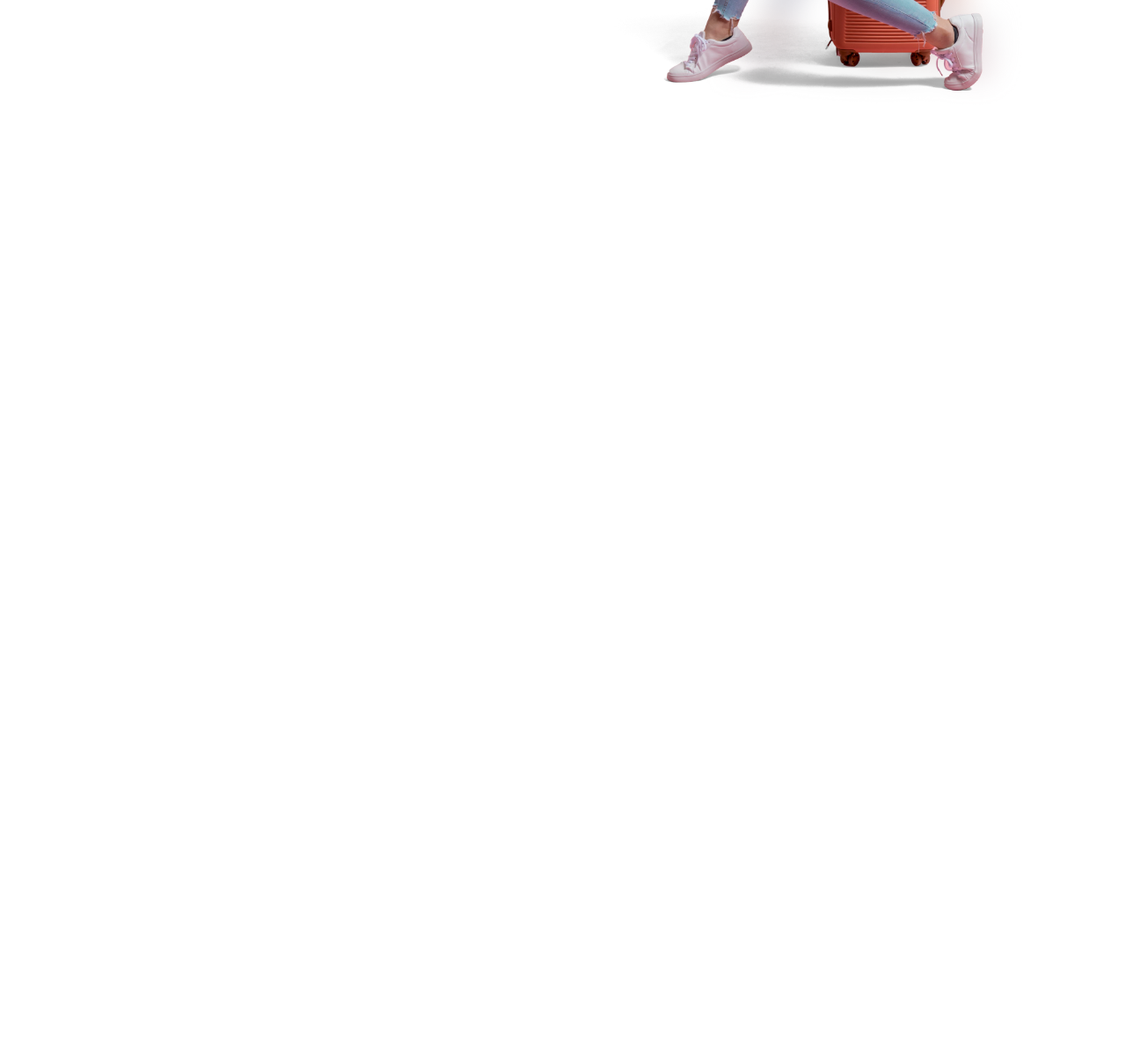
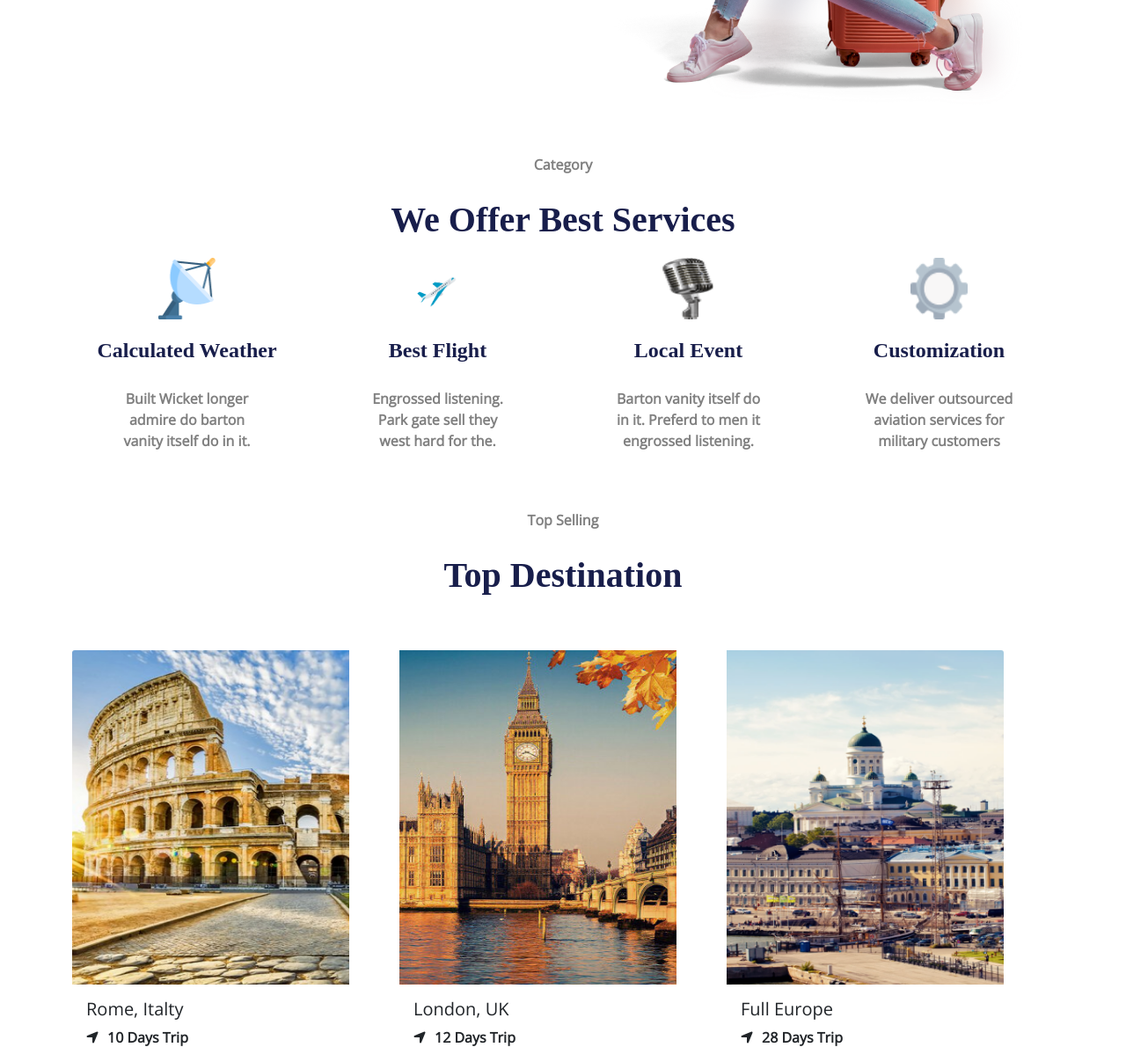
Before and after one commit to tamimhossen/jadoo-travel-agency, a plain HTML site: page index.html in a window 1280 px wide. Shown: the part 500-1707 px from the top of the page at 88% size. Before the commit the page ends 800 px from the top, so only its background shows below. Drawn offline with nearby package versions, Linux system fonts and the light colour scheme; a web font is replaced by a local one.

Commit message:
Destination section done

```diff
--- a/index.html
+++ b/index.html
@@ -69,7 +69,7 @@
 
     <div class="container">
         <div class="row front-banner">
-            <div class="col-md-6">
+            <div class="col-md-6 col-sm-12">
                 <p class="welcome-paragraph">Best Destinations around the world</p>
                 <h1 class="welcome-header">Travel, enjoy <br> and live a new <br> and full life</h1>
                 <p class="welcome-description">Built Wicket longer admire do barton vanity itself do in it. <br> Preferred to sportsmen it engrossed listening. Park gate <br> sell they west hard for the.</p>
@@ -78,13 +78,82 @@
                     <button class="front-play-button"><i class="fas fa-play-circle"></i>Play Demo</button>
                 </div>
             </div>
-            <div class="col-md-6 front-img-col">
+            <div class="col-md-6 col-sm-12 front-img-col">
                 <img src="./images/Traveller 1.png" class="front-banner-img" alt="">
             </div>
         </div>
     </div>
 
     <!-- Front banner ended -->
+
+    <!-- Category Section Started -->
+
+    <div class="container front-banner">
+        <p class="category-paragraph">Category</p>
+        <h1 class="welcome-header text-center">We Offer Best Services</h1>
+        <div class="row">
+            <div class="col-md-3 text-center">
+                <img src="./images/satelite.png" class="category-img" alt="">
+                <h4 class="welcome-header">Calculated Weather</h4>
+                <p class="category-paragraph">Built Wicket longer <br> admire do barton <br> vanity itself do in it.</p>
+            </div>
+            <div class="col-md-3 text-center">
+                <img src="./images/plane.png" class="category-img" alt="">
+                <h4 class="welcome-header">Best Flight</h4>
+                <p class="category-paragraph">Engrossed listening. <br> Park gate sell they <br> west hard for the.</p>
+            </div>
+            <div class="col-md-3 text-center">
+                <img src="./images/microphone.png" class="category-img" alt="">
+                <h4 class="welcome-header">Local Event</h4>
+                <p class="category-paragraph">Barton vanity itself do <br> in it. Preferd to men it <br> engrossed listening. </p>
+            </div>
+            <div class="col-md-3 text-center">
+                <img src="./images/customize.png" class="category-img" alt="">
+                <h4 class="welcome-header">Customization</h4>
+                <p class="category-paragraph">We deliver outsourced <br>
+                    aviation services for <br>
+                    military customers</p>
+            </div>
+        </div>
+    </div>
+
+    <!-- Category Section Ended -->
+
+    <!-- Destination Section Started -->
+
+    <div class="container front-banner">
+        <p class="category-paragraph">Top Selling</p>
+        <h1 class="welcome-header text-center">Top Destination</h1>
+        <!-- Destination Card start -->
+
+        <div class="card-group front-banner">
+            <div class="card">
+              <img src="./images/Rome.png" class="card-img-top" alt="...">
+              <div class="card-body">
+                <h5 class="card-title">Rome, Italty</h5>
+                <p class="card-text"><i class="fas fa-location-arrow"></i>10 Days Trip</p>
+              </div>
+            </div>
+            <div class="card">
+              <img src="./images/london.jpg" class="card-img-top" alt="...">
+              <div class="card-body">
+                <h5 class="card-title">London, UK</h5>
+                <p class="card-text"><i class="fas fa-location-arrow"></i>12 Days Trip</p>
+              </div>
+            </div>
+            <div class="card">
+              <img src="./images/Europe.png" class="card-img-top" alt="...">
+              <div class="card-body">
+                <h5 class="card-title">Full Europe</h5>
+                <p class="card-text"><i class="fas fa-location-arrow"></i>28 Days Trip</p>
+              </div>
+            </div>
+          </div>
+
+        <!-- Destination Card End -->
+    </div>
+
+    <!-- Destination Section Ended -->
     <script src="https://cdn.jsdelivr.net/npm/bootstrap@5.1.3/dist/js/bootstrap.bundle.min.js" integrity="sha384-ka7Sk0Gln4gmtz2MlQnikT1wXgYsOg+OMhuP+IlRH9sENBO0LRn5q+8nbTov4+1p" crossorigin="anonymous"></script>
 </body>
 </html>
--- a/style.css
+++ b/style.css
@@ -70,3 +70,26 @@ body {
     border: none;
     font-size: 20px;
 }
+
+.category-paragraph {
+    color: gray;
+    text-align: center;
+}
+
+.category-img {
+    width: 65px;
+    height: 70px;
+}
+
+.card-img-top {
+    width: 315px;
+    height: 380px;
+}
+
+.card {
+    border: none;
+}
+
+.fa-location-arrow {
+    margin-right: 10px;
+}
```
Also changed, not shown: images/Europe.png (added), images/Rome.png (added), images/customize.png (added), images/london.jpg (added), images/microphone.png (added), images/plane.png (added), images/satelite.png (added).
